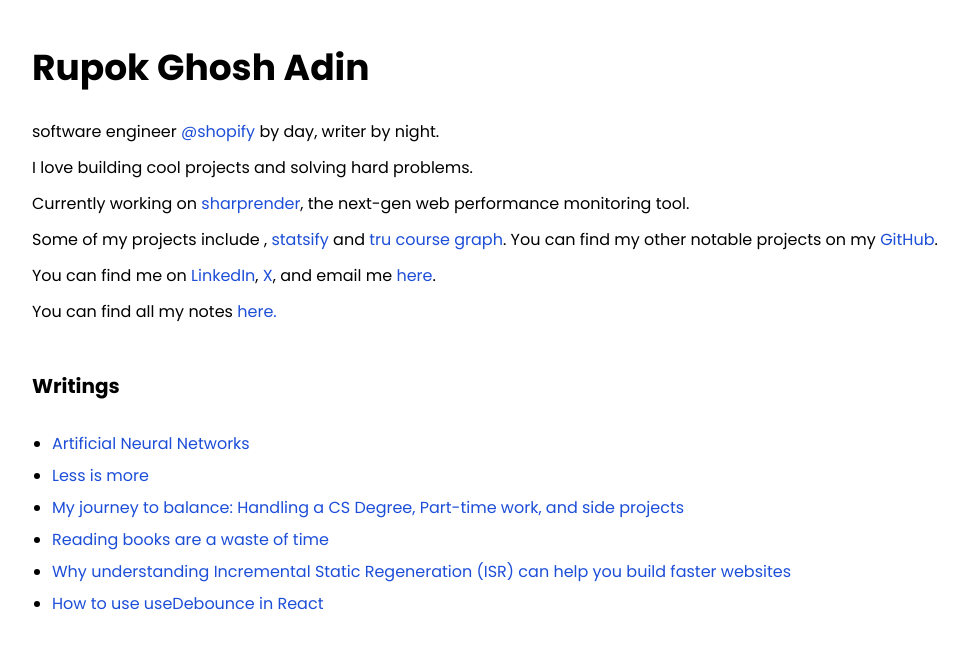
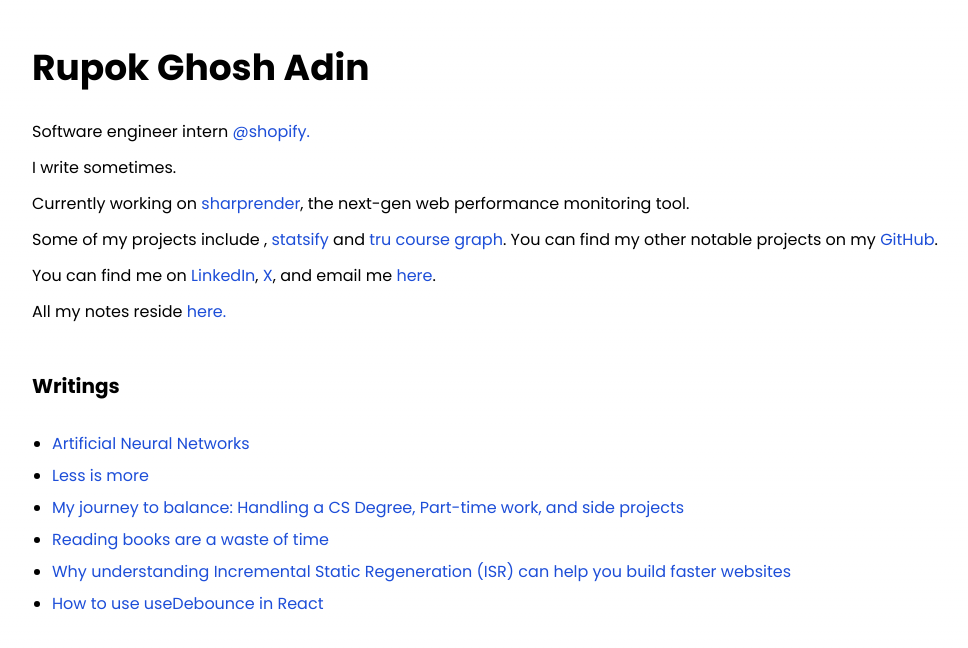
Before and after one commit to rupokghosh/rupokghosh.com, a Next.js app: page / in a window 1280 px wide. Shown: the top 648 px of the page, without its empty margins (160-1128 px from the left). Built offline with nearby package versions, Linux system fonts and the light colour scheme.

Commit message:
minor index page changes

```diff
--- a/src/app/page.tsx
+++ b/src/app/page.tsx
@@ -11,15 +11,14 @@ export default function Home() {
       <h1 className="text-4xl my-8 font-bold">Rupok Ghosh Adin</h1>
       <div className="paragraphs flex flex-col gap-3">
         <p>
-          software engineer{" "}
+          Software engineer intern{" "}
           <span>
             <Link href="https://www.shopify.com/ca" className={linkClassName}>
-              @shopify
+              @shopify.
             </Link>
           </span>{" "}
-          by day, writer by night.{" "}
         </p>
-        <p>I love building cool projects and solving hard problems.</p>
+        <p>I write sometimes.</p>
         <p>
           Currently working on
           <Link
@@ -85,7 +84,7 @@ export default function Home() {
           .
         </p>
         <p>
-          You can find all my notes
+          All my notes reside
           <Link
             href="https://www.notion.so/rupokghosh/Notes-732320205a2b4a5bb3cabb2b62432236"
             target="_blank"
```
